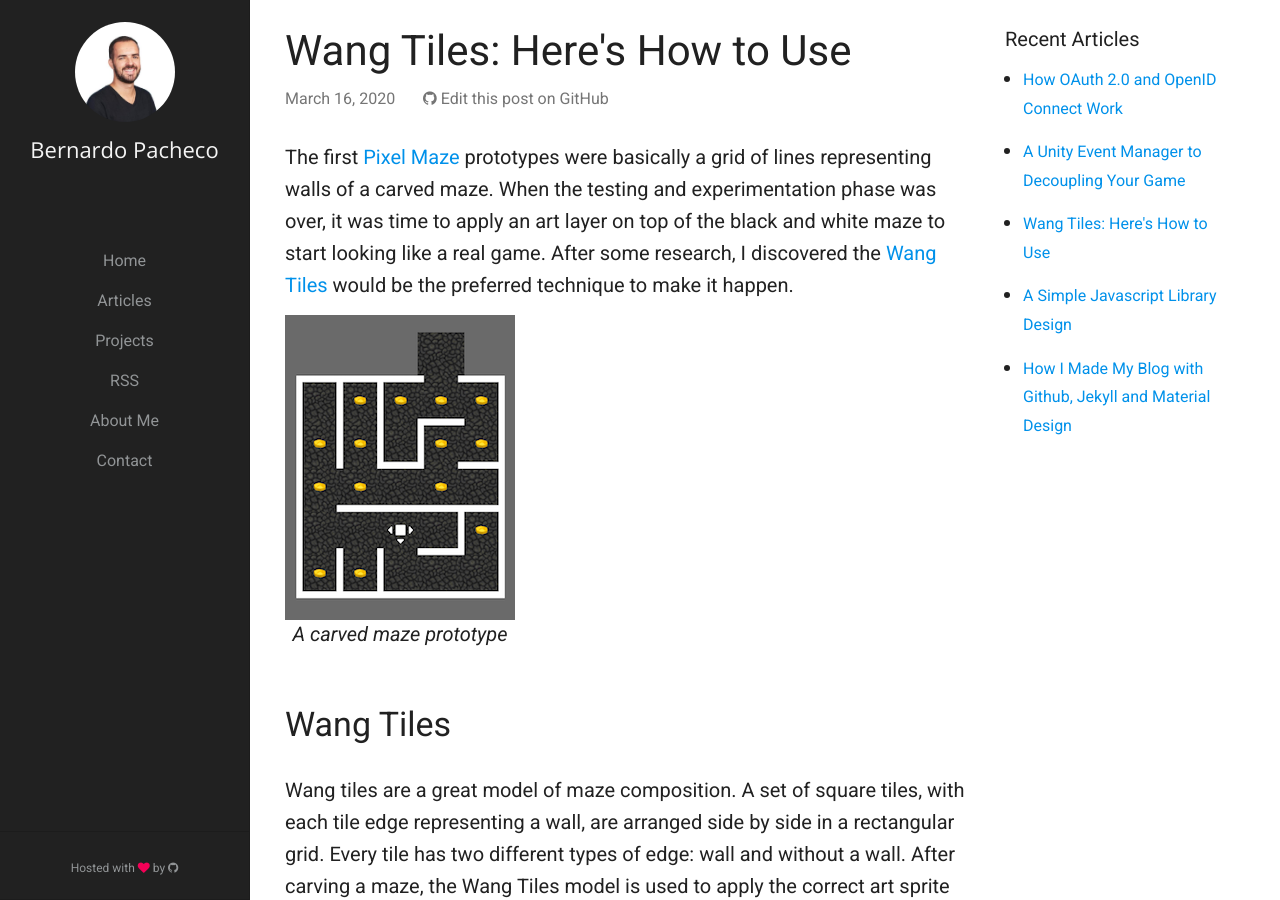
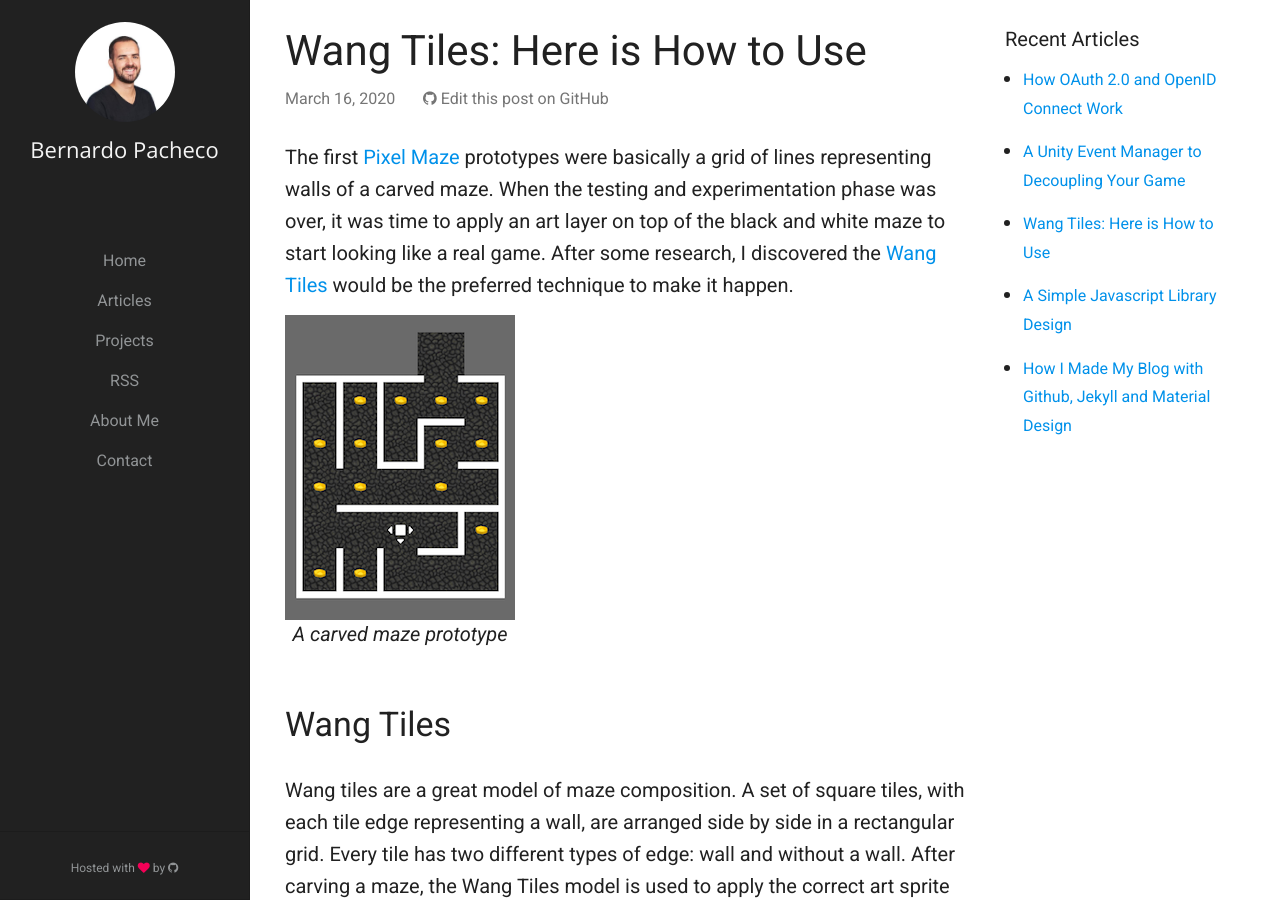
Before and after one commit to bernardopacheco/bernardopacheco.github.io, a Jekyll site: the page built from _posts/2020-03-16-wang-tiles-here-is-how-to-use.markdown, in a window 1280 px wide and 900 px high. Built offline with Jekyll 4.4.1, drawn with Linux system fonts in a browser that asks for light colours; comment, search, counter and statistics services are not loaded.

```diff
--- a/_posts/2020-03-16-wang-tiles-here-is-how-to-use.markdown
+++ b/_posts/2020-03-16-wang-tiles-here-is-how-to-use.markdown
@@ -1,6 +1,6 @@
 ---
 layout: post
-title:  "Wang Tiles: Here's How to Use"
+title:  "Wang Tiles: Here is How to Use"
 description: How I used Wang Tiles to compose Pixel Maze puzzle.
 permalink: /wang-tiles-here-is-how-to-use
 ---
--- a/pages/projects.md
+++ b/pages/projects.md
@@ -21,7 +21,7 @@ Pixel Maze is a maze/labyrinth puzzle 2D game about a young boy called Arnold ex
 
 ### Articles
 
-- <a href="{% post_url 2020-03-16-wang-tiles-here-is-how-to-use %}">Wang Tiles: Here's How to Use</a>
+- <a href="{% post_url 2020-03-16-wang-tiles-here-is-how-to-use %}">Wang Tiles: Here is How to Use</a>
 - <a href="{% post_url 2020-03-17-a-unity-event-manager-to-decoupling-your-game %}">A Unity Event Manager to Decoupling Your Game</a>
 
 ## bernardopacheco.net (this blog!)
```
